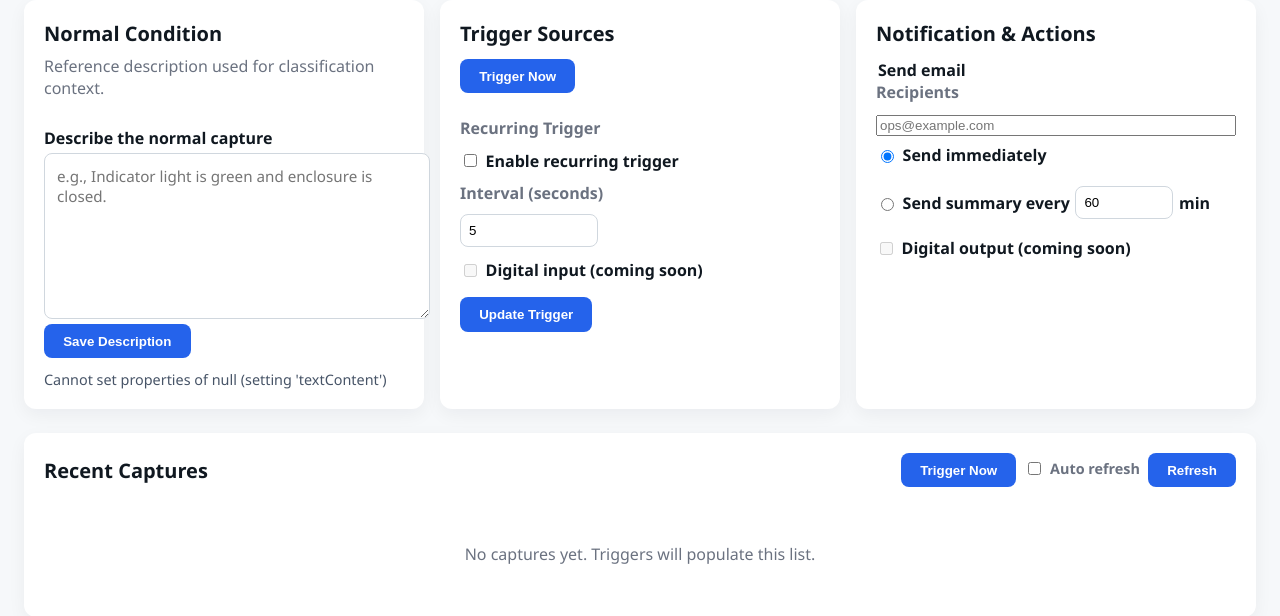
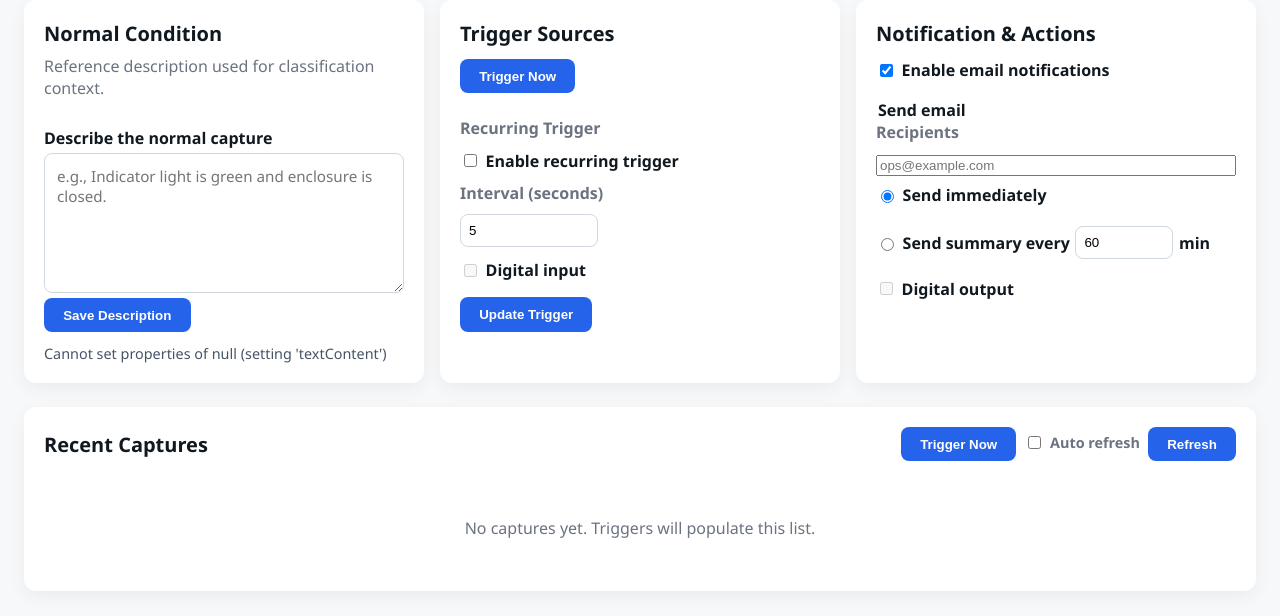
Before and after one commit to atxapple/okmonitor, a FastAPI app: page /ui in a window 1280 px wide. Shown: the part 86-702 px from the top of the page. Run offline with FastAPI, Linux system fonts and the light colour scheme; data that the repository does not hold is empty.

Commit message:
style: tidy panels and add email toggle

```diff
--- a/cloud/web/templates/index.html
+++ b/cloud/web/templates/index.html
@@ -54,6 +54,7 @@
         }
         textarea {
             width: 100%;
+            box-sizing: border-box;
             min-height: 140px;
             border-radius: 8px;
             border: 1px solid #d0d7de;
@@ -173,7 +174,7 @@
                         <input id="interval-input" name="interval" type="number" min="1" step="1" value="5" />
                     </div>
                     <label style="display:flex;align-items:center;gap:0.35rem;">
-                        <input id="digital-input-toggle" type="checkbox" disabled /> Digital input (coming soon)
+                        <input id="digital-input-toggle" type="checkbox" disabled /> Digital input
                     </label>
                     <button type="submit">Update Trigger</button>
                 </form>
@@ -181,6 +182,9 @@
             <article class="card">
                 <h2>Notification & Actions</h2>
                 <form id="notify-form" style="display:flex;flex-direction:column;gap:0.9rem;">
+                    <label style="display:flex;align-items:center;gap:0.35rem;">
+                        <input id="email-enabled" type="checkbox" checked /> Enable email notifications
+                    </label>
                     <fieldset style="border:none;padding:0;margin:0;display:flex;flex-direction:column;gap:0.5rem;">
                         <legend style="font-weight:600;">Send email</legend>
                         <label class="muted" for="email-addresses">Recipients</label>
@@ -196,7 +200,7 @@
                         </div>
                     </fieldset>
                     <label style="display:flex;align-items:center;gap:0.35rem;">
-                        <input id="digital-output-toggle" type="checkbox" disabled /> Digital output (coming soon)
+                        <input id="digital-output-toggle" type="checkbox" disabled /> Digital output
                     </label>
                 </form>
             </article>
```
